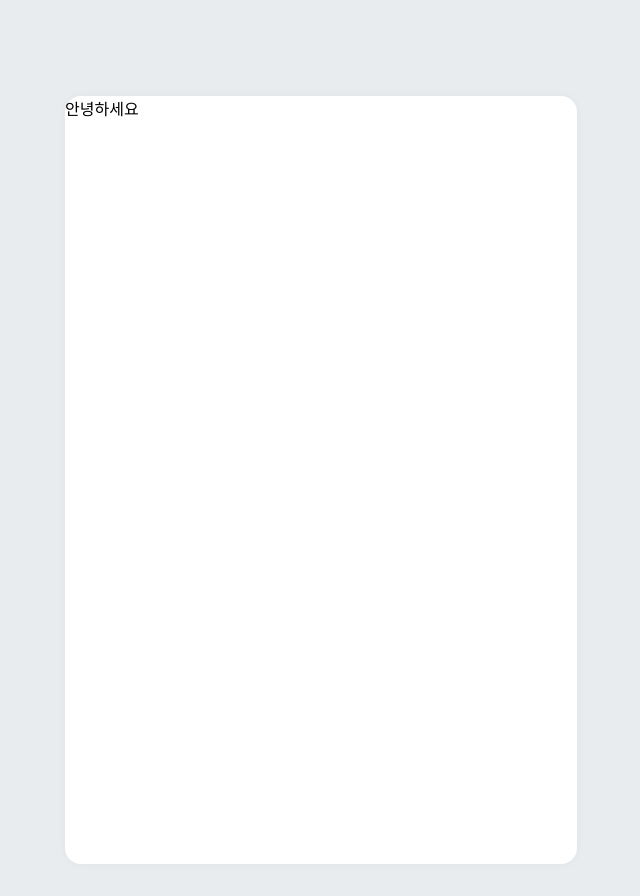
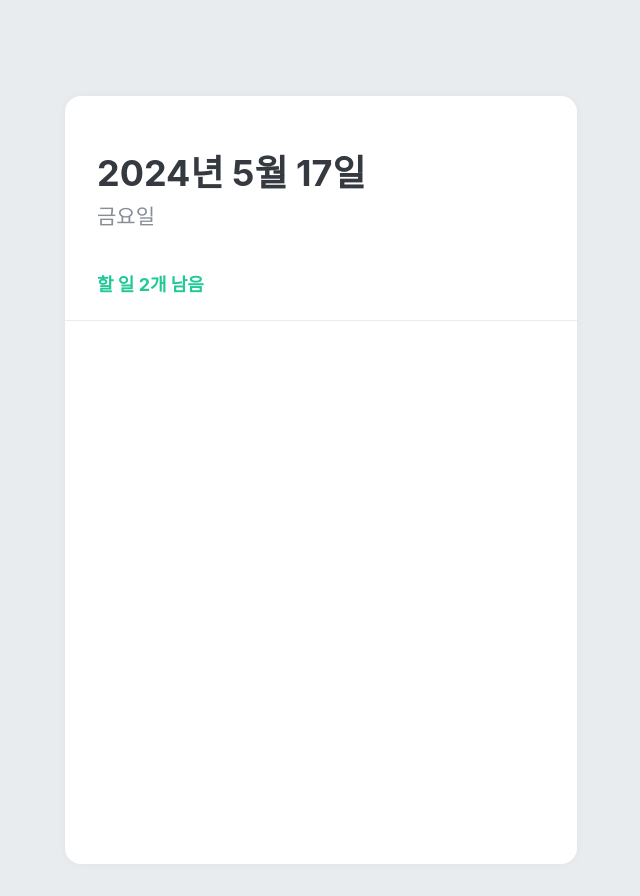
Before and after one commit to devheesukang/react-todolist, a React (Create React App) app: page / in a window 1280 px wide. Shown: the whole page, without its empty margins (319-959 px from the left). Built offline with nearby package versions, Linux system fonts and the light colour scheme.

Commit message:
TodoHead Component Created TodoHead component that shows date and number of left over todos

```diff
--- a/src/App.js
+++ b/src/App.js
@@ -1,6 +1,7 @@
 import React from "react";
 import { createGlobalStyle } from "styled-components";
 import TodoTemplate from "./components/TodoTemplate";
+import TodoHead from "./components/TodoHead";
 
 const GlobalStyle = createGlobalStyle`
   body {
@@ -12,7 +13,9 @@ function App() {
   return (
     <>
       <GlobalStyle />
-      <TodoTemplate>안녕하세요</TodoTemplate>
+      <TodoTemplate>
+        <TodoHead />
+      </TodoTemplate>
     </>
   );
 }
--- /dev/null
+++ b/src/components/TodoHead.js
@@ -0,0 +1,38 @@
+import React from "react";
+import styled from "styled-components";
+
+const TodoHeadBlock = styled.div`
+  padding-top: 48px;
+  padding-left: 32px;
+  padding-right: 32px;
+  padding-bottom: 24px;
+  border-bottom: 1px solid #e9ecef;
+  h1 {
+    margin: 0;
+    font-size: 36px;
+    color: #343a40;
+  }
+  .day {
+    margin-top: 4px;
+    color: #868e96;
+    font-size: 21px;
+  }
+  .tasks-left {
+    color: #20c997;
+    font-size: 18px;
+    margin-top: 40px;
+    font-weight: bold;
+  }
+`;
+
+function TodoHead() {
+  return (
+    <TodoHeadBlock>
+      <h1>2024년 5월 17일</h1>
+      <div className="day">금요일</div>
+      <div className="tasks-left">할 일 2개 남음</div>
+    </TodoHeadBlock>
+  );
+}
+
+export default TodoHead;
```
